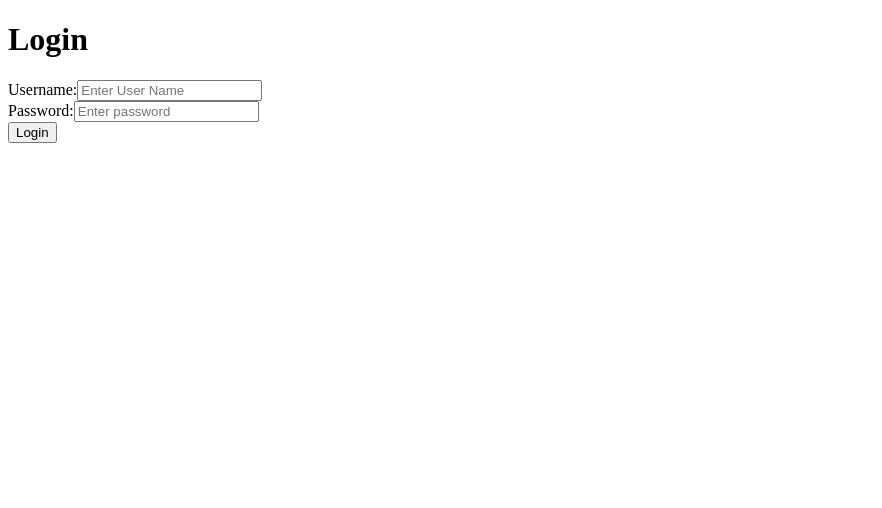
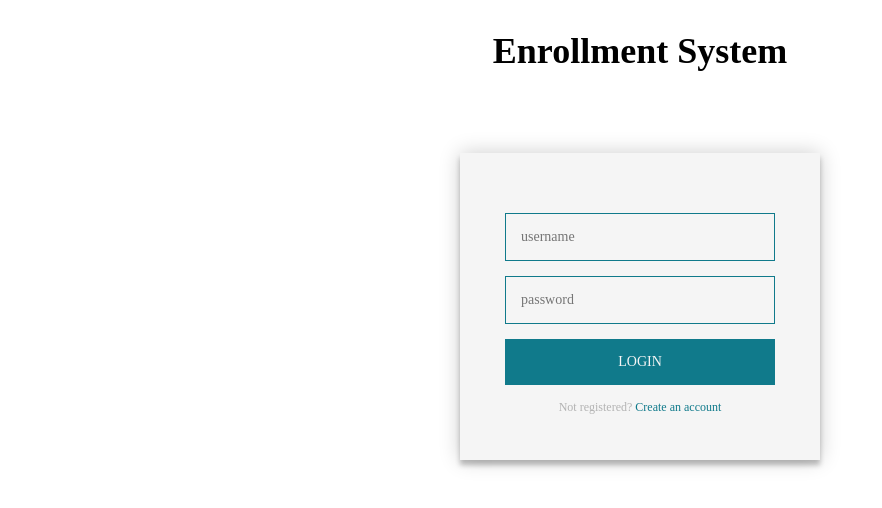
Before and after one commit to mbalcer/Enrollment-system, an Angular app in the folder enrollment-system-client/: page / in a window 1280 px wide. Shown: the top 508 px of the page, without its empty margins (0-882 px from the left). Built offline with nearby package versions, Linux system fonts and the light colour scheme.

Commit message:
Changed login page template

```diff
--- a/enrollment-system-client/src/app/login/login.component.html
+++ b/enrollment-system-client/src/app/login/login.component.html
@@ -1,22 +1,15 @@
-<div class="container col-lg-6">
-  <h1 class="text-center">Login</h1>
-  <div class="card">
-    <div class="card-body">
-      <form class="form-group">
-        <div class="alert alert-warning" *ngIf='invalidLogin'>{{errorMessage}}</div>
-        <div class="alert alert-success" *ngIf='loginSuccess'>{{successMessage}}</div>
-        <div class="form-group">
-          <label for="username">Username:</label>
-          <input type="text" class="form-control" id="username" [(ngModel)]="userToLogin.username" placeholder="Enter User Name"
-                 name="username">
-        </div>
-        <div class="form-group">
-          <label for="password">Password:</label>
-          <input type="password" class="form-control" [(ngModel)]="userToLogin.password" id="password" placeholder="Enter password"
-                 name="password">
-        </div>
-        <button (click)=handleLogin() class="btn btn-success">Login</button>
-      </form>
-    </div>
+<div class="logo">
+  Enrollment System
+</div>
+<div class="login-page">
+  <div class="form">
+    <form class="login-form" (ngSubmit)="handleLogin()">
+      <input type="text" placeholder="username" name="login-username" [(ngModel)]="userToLogin.username"/>
+      <input type="password" placeholder="password" name="login-password" [(ngModel)]="userToLogin.password"/>
+      <button>login</button>
+      <p class="error" *ngIf="invalidCredentials">Invalid Credentials</p>
+      <p class="message">Not registered? <a href="#">Create an account</a></p>
+    </form>
+
   </div>
 </div>
--- /dev/null
+++ b/enrollment-system-client/src/app/login/login.component.scss
@@ -0,0 +1,84 @@
+$bg-color: #f5f5f5;
+$base-color: #107a8b;
+$base-dark-color: #40514e;
+$error-color: #e74c3c;
+$success-color: #2ecc71;
+
+* {
+  font-family: "Times New Roman";
+}
+.logo {
+  font-size: 36px;
+  font-weight: bold;
+  text-align: center;
+  margin: 30px 0;
+}
+.login-page {
+  width: 360px;
+  padding: 4% 0 0;
+  margin: auto;
+}
+.form {
+  position: relative;
+  z-index: 1;
+  background: $bg-color;
+  max-width: 360px;
+  margin: 0 auto 100px;
+  padding: 45px;
+  text-align: center;
+  box-shadow: 0 0 20px 0 rgba(0, 0, 0, 0.2), 0 5px 5px 0 rgba(0, 0, 0, 0.24);
+}
+.form input {
+  outline: 0;
+  background: $bg-color;
+  width: 100%;
+  border: 1px solid $base-color;
+  margin: 15px 0 0;
+  padding: 15px;
+  box-sizing: border-box;
+  font-size: 14px;
+  transition: 0.5s;
+}
+
+.form input:focus {
+  border: 1px solid $base-dark-color;
+  transition: 0.5s;
+}
+
+.form button {
+  text-transform: uppercase;
+  outline: 0;
+  background: $base-color;
+  width: 100%;
+  border: 0;
+  padding: 15px;
+  color: $bg-color;
+  font-size: 14px;
+  cursor: pointer;
+  margin: 15px 0 0;
+}
+.form button:hover,.form button:active,.form button:focus {
+  background: $base-dark-color;
+}
+.form .message {
+  margin: 15px 0 0;
+  color: #b3b3b3;
+  font-size: 12px;
+}
+.form .message a {
+  color: $base-color;
+  text-decoration: none;
+}
+
+.form .error {
+  color: $error-color;
+}
+
+.form .success {
+  color: $success-color;
+}
+
+.form p.invalid {
+  margin: 0;
+  text-align: left;
+}
--- a/enrollment-system-client/src/app/login/login.component.ts
+++ b/enrollment-system-client/src/app/login/login.component.ts
@@ -5,7 +5,7 @@ import {AuthService} from './auth/auth.service';
 @Component({
   selector: 'app-login',
   templateUrl: './login.component.html',
-  styleUrls: ['./login.component.css']
+  styleUrls: ['./login.component.scss']
 })
 export class LoginComponent implements OnInit {
 
@@ -13,10 +13,7 @@ export class LoginComponent implements OnInit {
     username: '',
     password: ''
   };
-  errorMessage = 'Invalid Credentials';
-  successMessage: string;
-  invalidLogin = false;
-  loginSuccess = false;
+  invalidCredentials = false;
 
   constructor(private route: ActivatedRoute, private router: Router, private authService: AuthService) { }
 
@@ -24,13 +21,10 @@ export class LoginComponent implements OnInit {
 
   handleLogin() {
     this.authService.authenticationService(this.userToLogin.username, this.userToLogin.password).subscribe(result => {
-      this.invalidLogin = false;
-      this.loginSuccess = true;
-      this.successMessage = 'Login Successful';
+      this.invalidCredentials = false;
       this.router.navigate(['/admin-panel']);
     }, () => {
-      this.invalidLogin = true;
-      this.loginSuccess = false;
+      this.invalidCredentials = true;
     });
   }
 }
```
Also changed, not shown: enrollment-system-client/src/app/login/login.component.css (deleted).
